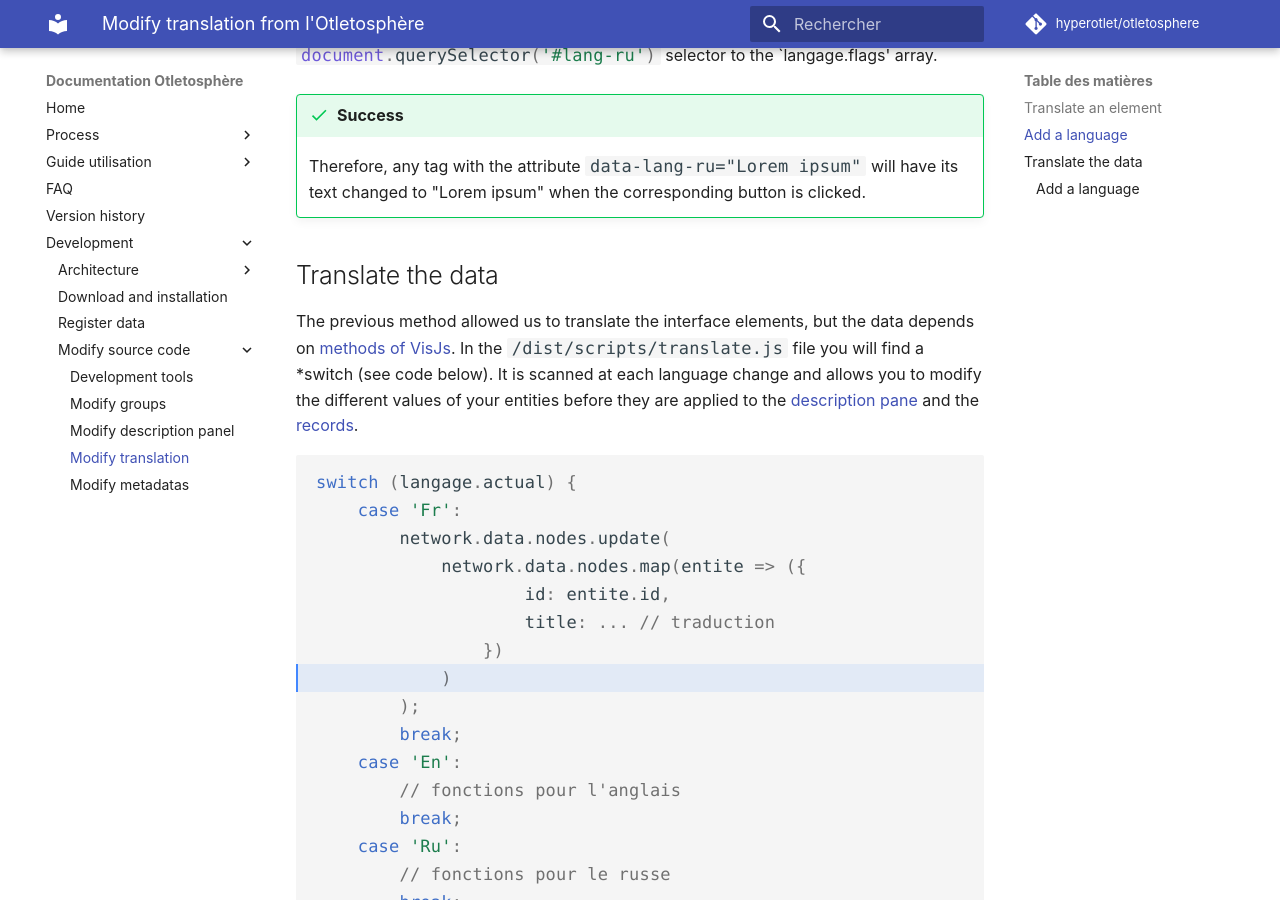
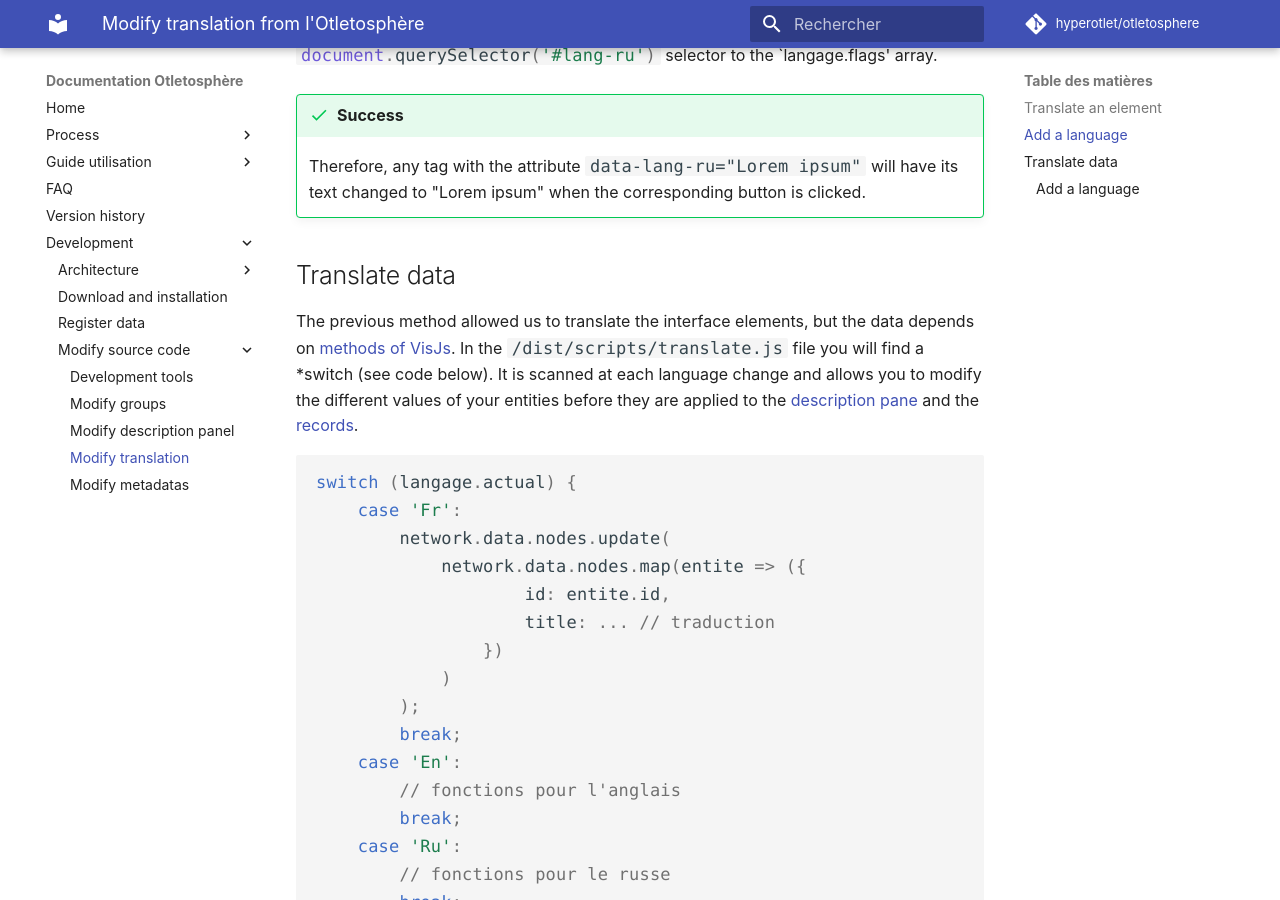
Before and after one commit to graphlab-fr/opensphere-web-app, an MkDocs documentation site: the page built from doc/en/docs/modify-source-code/modify-translation.md, in a window 1280 px wide and 900 px high, scrolled down 889 px. Built offline with MkDocs 1.6.1 and Material for MkDocs 9.7.7, drawn with Linux system fonts in a browser that asks for light colours; comment, search, counter and statistics services are not loaded.

Commit message:
[fix] link doc

````diff
--- a/doc/en/docs/modify-source-code/modify-translation.md
+++ b/doc/en/docs/modify-source-code/modify-translation.md
@@ -29,11 +29,11 @@ In JavaScript, if we keep the same example, you need to add the `#!javascript do
 !!! success
     Therefore, any tag with the attribute `data-lang-ru="Lorem ipsum"` will have its text changed to "Lorem ipsum" when the corresponding button is clicked.
 
-## Translate the data
+## Translate data
 
 The previous method allowed us to translate the interface elements, but the data depends on [methods of VisJs](../development/libraries.md##visjs-v7102). In the `/dist/scripts/translate.js` file you will find a *switch (see code below). It is scanned at each language change and allows you to modify the different values of your entities before they are applied to the [description pane](../usage/interface-elements.md#Description-panel) and the [records](../usage/interface-elements.md#records).
 
-```javascript hl_lines="8"
+```javascript
 switch (langage.actual) {
     case 'Fr':
         network.data.nodes.update(
````
